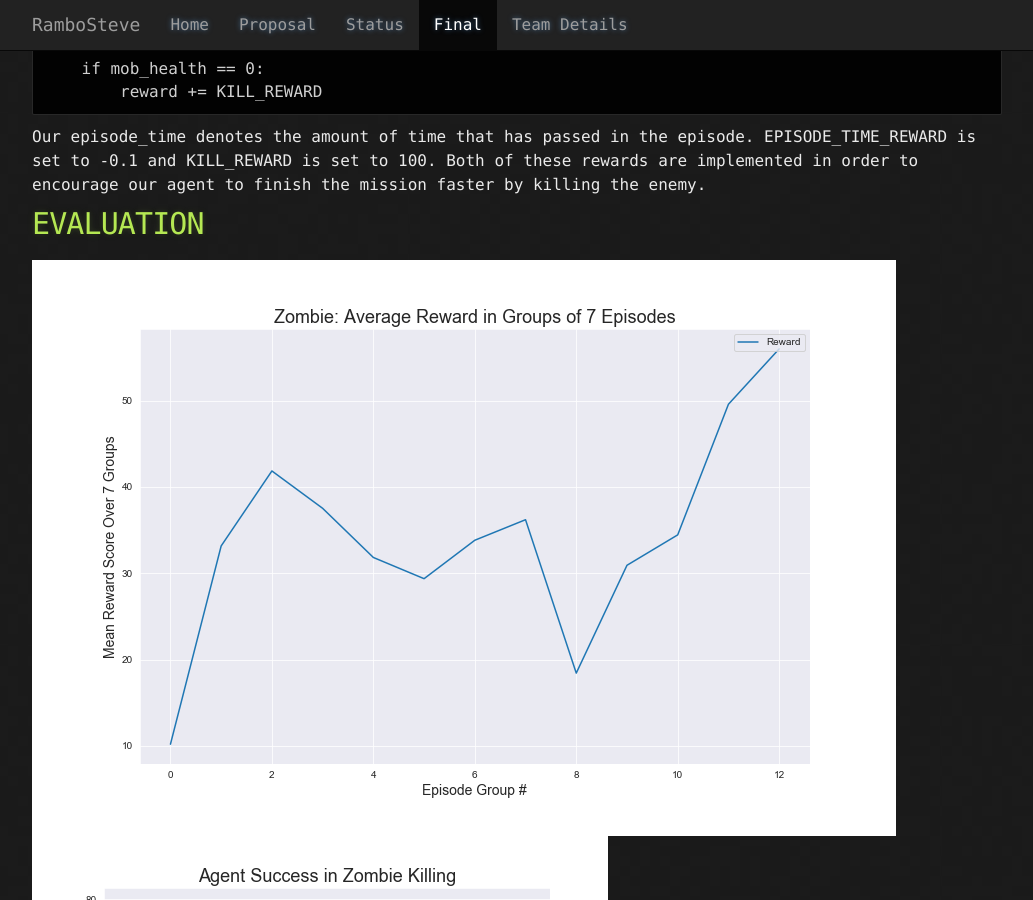
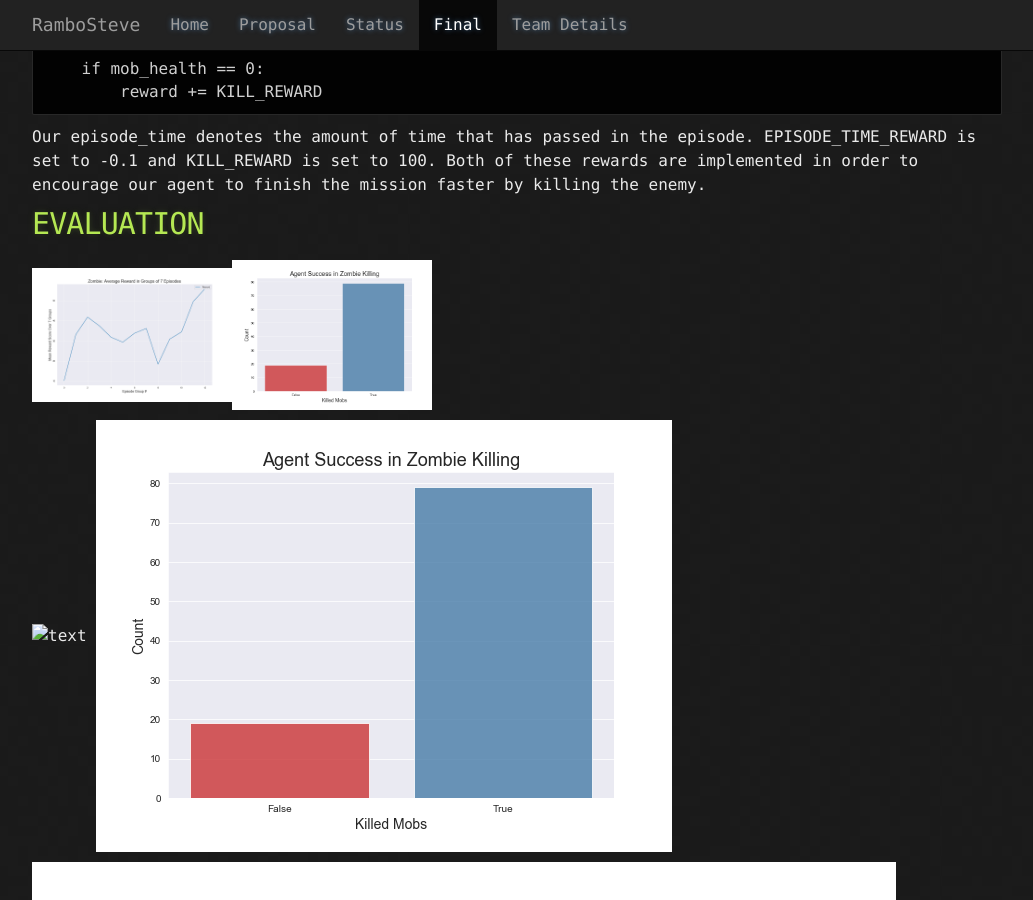
Before and after one commit to rlee97/RamboSteve, a Jekyll site: the page built from docs/final.md, in a window 1280 px wide and 900 px high, scrolled down 3611 px. Shown: the whole window, without its empty margins (123-1156 px from the left). Built offline with Jekyll 4.4.1, drawn with Linux system fonts in a browser that asks for light colours; formulas are drawn with MathJax 3.

Commit message:
testing img tags over default markdown images

```diff
--- a/docs/final.md
+++ b/docs/final.md
@@ -88,7 +88,11 @@ Our episode_time denotes the amount of time that has passed in the episode. EPIS
 
 ## EVALUATION
 
-![text](graphs/Zombie_average_rewards.png) ![text](graphs/Zombie_killed_mob.png)
+<img src="graphs/Zombie_average_rewards.png" alt="drawing" width="200"/><img src="graphs/Zombie_killed_mob.png" alt="drawing" width="200"/>
+
+
+
+![text]() ![text](graphs/Zombie_killed_mob.png)
 
 ![text](graphs/Skeleton_average_rewards.png) ![text](graphs/Skeleton_killed_mob.png)
 
```
